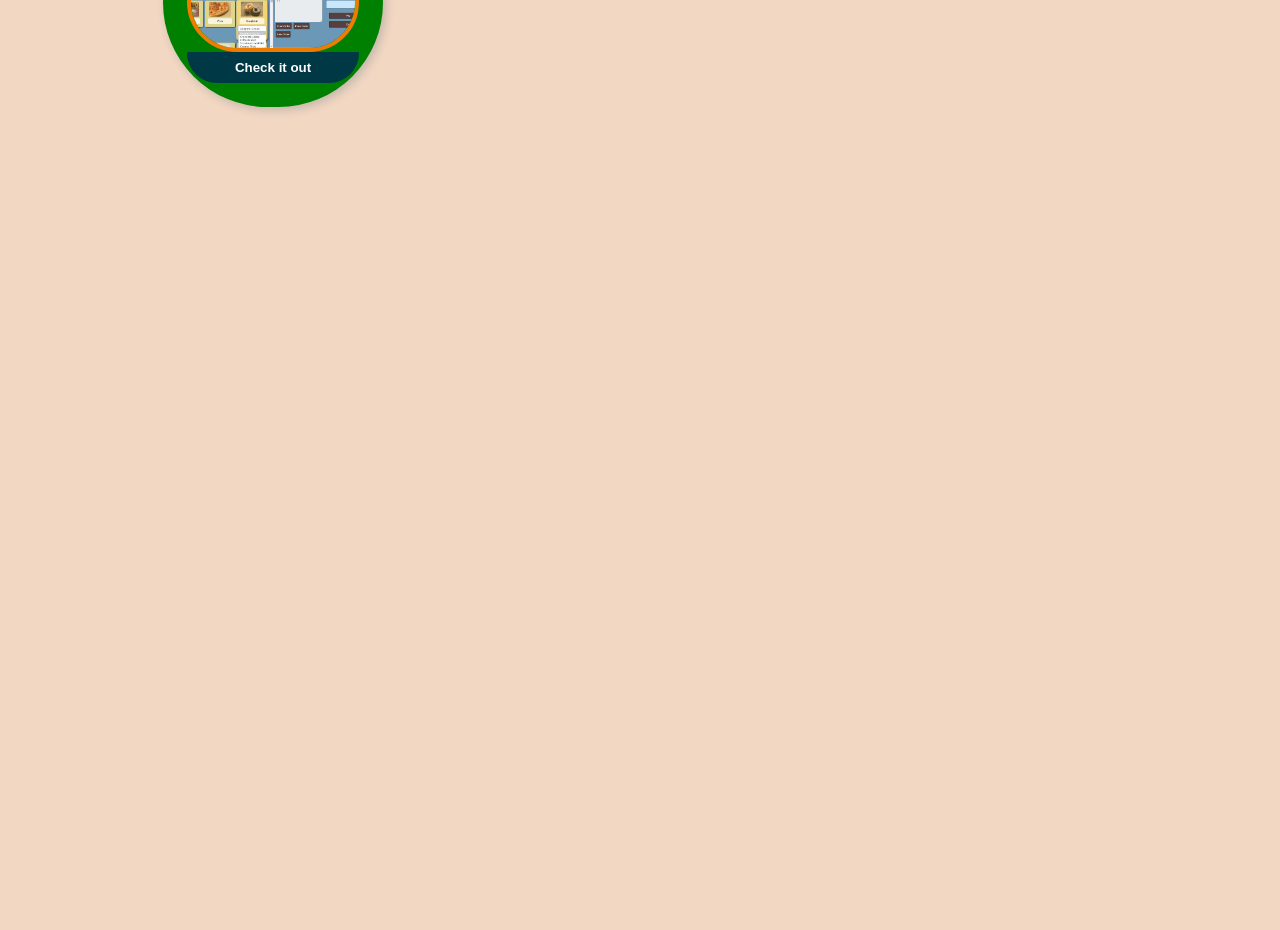
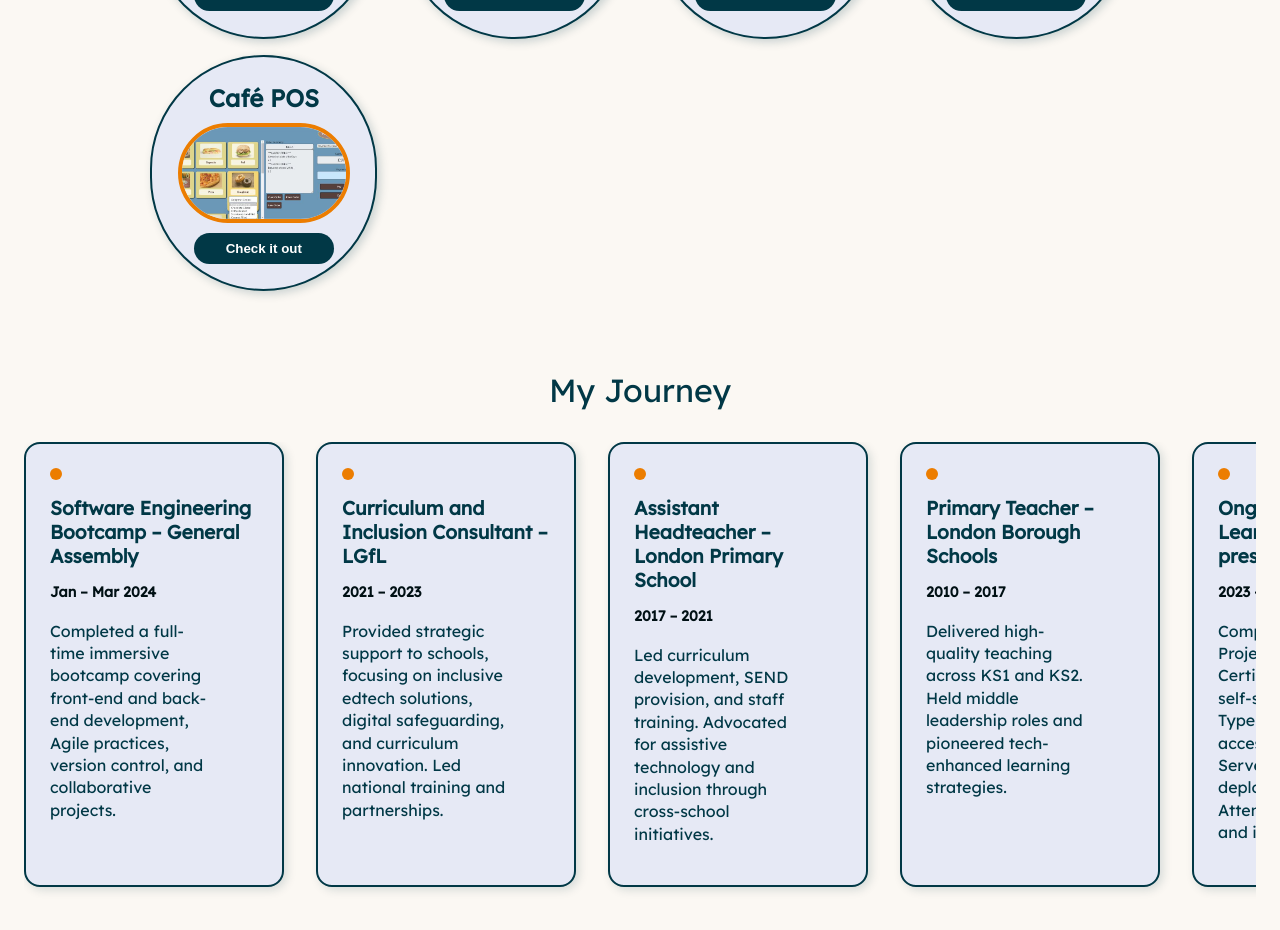
Before and after one commit to AdamGCodes/AdamsWebWorks, a React (Vite) app: page / in a window 1280 px wide. Shown: the part 1720-2650 px from the top of the page. Before the commit the page ends 1859 px from the top, so only its background shows below. Built offline with nearby package versions, Linux system fonts and the light colour scheme.

Commit message:
Done with projects section for now and made a start on the experience section. Pick this up in the morning.

```diff
--- /dev/null
+++ b/src/Data/experience.jsx
@@ -0,0 +1,39 @@
+const experienceData = [
+    {
+        id: 'bootcamp',
+        title: 'Software Engineering Bootcamp – General Assembly',
+        date: 'Jan – Mar 2024',
+        summary:
+            'Completed a full-time immersive bootcamp covering front-end and back-end development, Agile practices, version control, and collaborative projects.',
+    },
+    {
+        id: 'lgfl',
+        title: 'Curriculum and Inclusion Consultant – LGfL',
+        date: '2021 – 2023',
+        summary:
+            'Provided strategic support to schools, focusing on inclusive edtech solutions, digital safeguarding, and curriculum innovation. Led national training and partnerships.',
+    },
+    {
+        id: 'ahteacher',
+        title: 'Assistant Headteacher – London Primary School',
+        date: '2017 – 2021',
+        summary:
+            'Led curriculum development, SEND provision, and staff training. Advocated for assistive technology and inclusion through cross-school initiatives.',
+    },
+    {
+        id: 'teacher',
+        title: 'Primary Teacher – London Borough Schools',
+        date: '2010 – 2017',
+        summary:
+            'Delivered high-quality teaching across KS1 and KS2. Held middle leadership roles and pioneered tech-enhanced learning strategies.',
+    },
+    {
+        id: 'training',
+        title: 'Ongoing Professional Learning – 2023 to present',
+        date: '2023 – present',
+        summary:
+            'Completed Google Project Management Certificate, ongoing self-study in TypeScript, accessibility, SQL Server, and cloud deployment. Attended meetups and industry events.',
+    },
+];
+
+export default experienceData;
--- /dev/null
+++ b/src/components/Experience/ExperienceTrack.jsx
@@ -0,0 +1,36 @@
+import { useRef } from 'react';
+import experienceData from '../../Data/experience';
+import '../Experience/ExperienceTrack';
+
+const ExperienceTrack = () => {
+    const trackRef = useRef(null);
+
+    return (
+        <section className="experience-section">
+            <h2 className="section-title">My Journey</h2>
+            <div
+                className="experience-track"
+                ref={trackRef}
+                role="list"
+                aria-label="Experience Timeline"
+            >
+                {experienceData.map((item) => (
+                    <article
+                        key={item.id}
+                        className="experience-card"
+                        tabIndex={0}
+                        role="listitem"
+                        aria-label={`Experience at ${item.title}`}
+                    >
+                        <div className="timeline-dot" aria-hidden="true" />
+                        <h3>{item.title}</h3>
+                        <p className="date">{item.date}</p>
+                        <p className="summary">{item.summary}</p>
+                    </article>
+                ))}
+            </div>
+        </section>
+    );
+};
+
+export default ExperienceTrack;
--- a/src/components/Portfolio/PortfolioGrid.jsx
+++ b/src/components/Portfolio/PortfolioGrid.jsx
@@ -8,6 +8,8 @@ const PortfolioGrid = () => {
     console.log('Loaded projects:', projects);
 
     return (
+        <>
+            <h2>Made with Tech for Humans</h2>
             <ul className="portfolio-grid">
                 {projects.map((project) => (
                     <ProjectCard
@@ -18,6 +20,7 @@ const PortfolioGrid = () => {
                     />
                 ))}
             </ul>
+        </>
     );
 };
 
--- a/src/components/Portfolio/ProjectCard.jsx
+++ b/src/components/Portfolio/ProjectCard.jsx
@@ -13,9 +13,8 @@ const ProjectCard = ({ project, isOpen, onToggle }) => {
 
     return (
         <>
-            <li className="project-tile">
+            <li className={`project-tile ${isOpen ? 'active' : ''}`}>
                 <h3>{title}</h3>
-                <div className='img-wrapper'>
                     <img
                         src={image || '/assets/images/default-thumbnail.png'}
                         alt={`Screenshot of ${title}`}
@@ -24,12 +23,11 @@ const ProjectCard = ({ project, isOpen, onToggle }) => {
                             e.target.src = '/assets/images/default-thumbnail.png';
                         }}
                     />
-                </div>
                 <button
                     ref={toggleRef}
                     aria-expanded={isOpen}
                     aria-controls={`details-${id}`}
-                    onClick={() => onToggle(id)}
+                    onClick={() => onToggle(isOpen ? null : id)}
                 >
                     Check it out
                 </button>
--- a/src/pages/Home.jsx
+++ b/src/pages/Home.jsx
@@ -2,6 +2,7 @@ import Navbar from '../components/Navbar';
 import Hero from '../components/Hero';
 import Brand from '../components/Brand/Brand';
 import PortfolioGrid from '../components/Portfolio/PortfolioGrid'
+import ExperienceTrack from '../components/Experience/ExperienceTrack';
 
 function Home() {
     return (
@@ -10,6 +11,7 @@ function Home() {
             <Hero />
             <Brand />
             <PortfolioGrid />
+            <ExperienceTrack />
 
         </main>
     );
--- a/src/styles/_brand.scss
+++ b/src/styles/_brand.scss
@@ -1,7 +1,9 @@
 @use './variables' as *;
 
 main{
+    margin-bottom: 2rem;
     h2{
         text-align: center;
     }
+
 }
--- /dev/null
+++ b/src/styles/_experience-track.scss
@@ -0,0 +1,65 @@
+@use './variables' as *;
+
+.experience-section {
+    padding: 2rem 1rem;
+    background-color: $background;
+    color: $deepBlue;
+
+    .section-title {
+        font-family: 'Lexend', sans-serif;
+        font-size: 2rem;
+        text-align: center;
+        margin-bottom: 2rem;
+    }
+}
+
+.experience-track {
+    display: flex;
+    overflow-x: auto;
+    gap: 2rem;
+    padding-bottom: 2rem;
+    scroll-snap-type: x mandatory;
+    scroll-padding: 1rem;
+    -webkit-overflow-scrolling: touch;
+
+    &::-webkit-scrollbar {
+        display: none;
+    }
+}
+
+.experience-card {
+    flex: 0 0 260px;
+    scroll-snap-align: start;
+    background-color: $lightGrey;
+    border: 2px solid $deepBlue;
+    border-radius: 1rem;
+    padding: 1.5rem;
+    box-shadow: 3px 3px 10px rgba(1, 56, 70, 0.15);
+    font-family: 'Lexend', sans-serif;
+
+    .timeline-dot {
+        width: 12px;
+        height: 12px;
+        background-color: $brandOrange;
+        border-radius: 50%;
+        margin-bottom: 1rem;
+    }
+
+    h3 {
+        font-size: 1.2rem;
+        color: $deepBlue;
+        margin: 0 0 0.5rem;
+    }
+
+    .date {
+        font-size: 0.9rem;
+        font-weight: 600;
+        color: darken($deepBlue, 10);
+        margin-bottom: 1rem;
+    }
+
+    .summary {
+        font-size: 1rem;
+        line-height: 1.4;
+    }
+}
--- a/src/styles/_portfolio-grid.scss
+++ b/src/styles/_portfolio-grid.scss
@@ -2,11 +2,14 @@
 
 .portfolio-grid {
     display: grid;
-    grid-template-columns: repeat(auto-fit, minmax(200px, 1fr));
+    grid-template-columns: repeat(auto-fit, minmax(210px, 1fr));
     gap: 0rem 1.5rem;
     align-items: start;
+    justify-items: center;
     padding: 1rem;
     grid-auto-flow: dense;
     list-style: none;
-    margin: 0;
+    margin-left: auto;
+    margin-right: auto;
+    width: 80%;
 }
--- a/src/styles/_project-card.scss
+++ b/src/styles/_project-card.scss
@@ -1,14 +1,34 @@
 @use './variables' as *;
 
 .project-tile {
-    background-color: green;
-    padding: 1.5rem;
+    background-color: $lightGrey;
+    border: 2px solid $deepBlue;
+    padding: 1.60rem;
     border-radius: 100rem;
     box-shadow: 3px 3px 10px rgba(1, 56, 70, 0.2);
     transition: transform 0.3s ease, box-shadow 0.3s ease;
     display: flex;
     flex-direction: column;
     text-align: center;
+    align-items: center;
+    width: 230px;
+    max-width: 100%;
+    aspect-ratio: 1/1;
+    transition: transform 0.3s ease, box-shadow 0.3s ease, border-color 0.3s ease;
+
+    &.active {
+            border-color: #EC7D00;
+            box-shadow: 0 0 12px rgba(236, 125, 0, 0.5);
+
+            button {
+                background-color: #EC7D00;
+
+                &:hover {
+                    background-color: white;
+                    color: #EC7D00;
+                    border: 2px solid #EC7D00;
+                }
+            }     }
 
     &:hover {
         transform: translateY(-4px);
@@ -25,28 +45,25 @@
         font-size: 1rem;
         font-family: 'Lexend', 'Segoe UI', 'Roboto', 'Helvetica Neue', sans-serif;
     }
-
-    .img-wrapper{
-        height: 100px;
-    }
-
     img {
         max-width: 100%;
         height: 100px;
         border-radius: 10rem;
         border: 4px solid #EC7D00;
         object-fit: cover;
+        margin-top: 10px;
+        margin-bottom: 10px;
     }
 
     button {
         background-color: #013846;
         color: white;
         border: none;
-        padding: 0.5rem 1rem;
-        border-radius: 0.5rem 0.5rem 200px 200px;
+        padding: 0.5rem 2rem;
+        border-radius: 1rem;
         font-weight: 600;
         cursor: pointer;
-        width: 100%;
+        width: fit-content;
 
         &:hover {
             background-color: white;
@@ -57,36 +74,42 @@
 }
 
 .fullwidth {
-    visibility: hidden;
-    opacity: 0;
-    height: 0;
-    overflow: hidden;
-    transition: opacity 0.3s ease, height 0.3s ease, visibility 0.3s ease;
     grid-column: 1 / -1;
-    background-color: white;
-    border: 4px solid #EC7D00;
-    border-radius: 1rem;
-    padding: 1.5rem;
+    background-color: $lightGrey;
+    border: 2px solid $deepBlue;
+    border-radius: 2rem;
+    padding: 2rem;
     box-shadow: 0 4px 10px rgba(1, 56, 70, 0.15);
     position: relative;
+    opacity: 0;
+    max-height: 0;
+    overflow: hidden;
+    transform: scale(0.95);
+    transition:
+            max-height 0.2s cubic-bezier(0.4, 0, 0.2, 1),
+            opacity 0.8s ease-in-out,
+            padding 0.4s ease-in-out;
 
     &.expanded {
-        visibility: visible;
         opacity: 1;
-        height: auto;
-        padding: 0 1.5rem;
+        max-height: 1000px;
+        padding: 2rem;
+        border-color: #EC7D00;
+        box-shadow: 0 0 16px rgba(236, 125, 0, 0.4);
+        transform: scale(1);
+        margin-bottom: 10px;
     }
 
     &.is-hidden {
+        opacity: 0;
+        max-height: 0;
         padding-top: 0;
         padding-bottom: 0;
-        max-height: 0;
-        opacity: 0;
-        margin-top: 0;
-        margin-bottom: 0;
     }
 
     .project-details {
+        font-family: 'Lexend', 'Segoe UI', 'Roboto', 'Helvetica Neue', sans-serif;
+        padding-top: 2.5rem;
         display: flex;
         flex-direction: column;
         gap: 1rem;
@@ -116,4 +139,19 @@
             margin-top: 1rem;
         }
     }
-}
+
+    .close-button {
+        position: absolute;
+        top: 1rem;
+        left: 1rem;
+        font-size: 1.5rem;
+        background: none;
+        border: none;
+        cursor: pointer;
+        color: #013846;
+        font-weight: bold;
+
+        &:hover {
+            color: #EC7D00;
+        }
+    } }
--- a/src/styles/_variables.scss
+++ b/src/styles/_variables.scss
@@ -1,4 +1,6 @@
-$background: #F2D7C3;
+
+
+$background: #FBF8F3;
 $brandOrange: #EC7D00;
 $deepBlue: #013846;
 $lightGrey: #E6E9F5;
--- a/src/styles/main.scss
+++ b/src/styles/main.scss
@@ -8,3 +8,4 @@
 @use './project-card';
 @use './footer';
 @use './passion-cards';
+@use './experience-track'
```
Also changed, not shown: src/components/Experience.jsx (deleted). Lines whose indentation alone changed are shown as unchanged.
